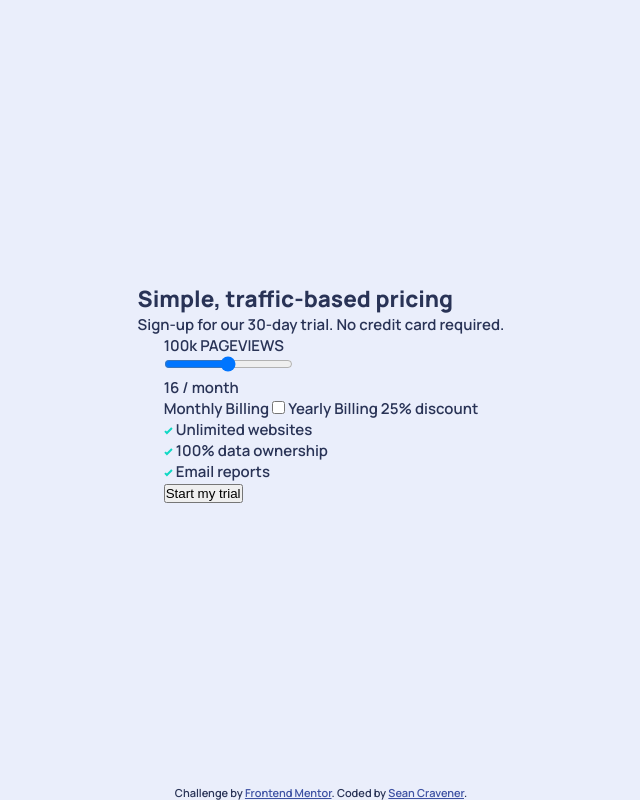
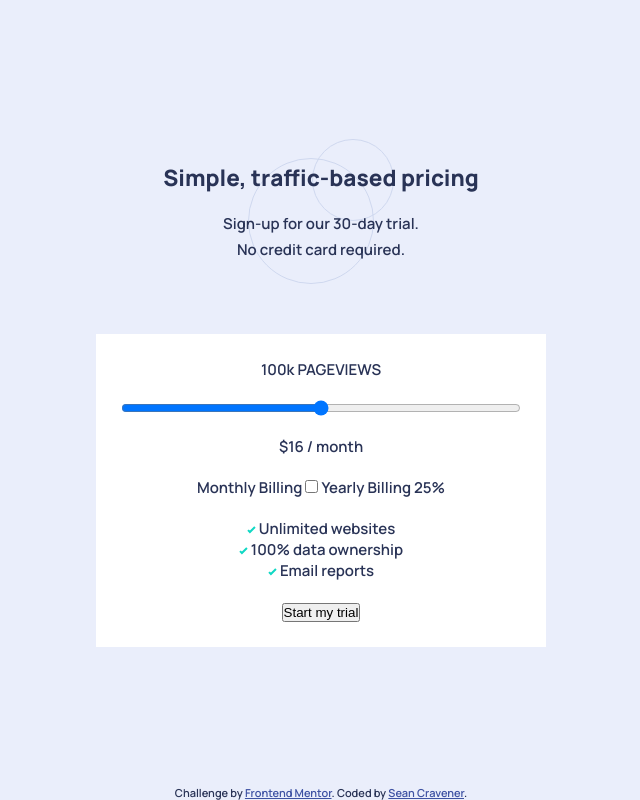
Before and after one commit to SeanCravener/Frontend-Mentor-Interactive-pricing-component, a plain HTML site: page index.html in a window 1280 px wide. Shown: the whole page, without its empty margins (319-959 px from the left). Drawn offline with Linux system fonts and the light colour scheme.

Commit message:
Styling and HTML structure

```diff
--- a/index.html
+++ b/index.html
@@ -25,10 +25,10 @@
     <section class="container">
       <div class="top">
         <h1>Simple, traffic-based pricing</h1>
-        <p>Sign-up for our 30-day trial. No credit card required.</p>
+        <p>Sign-up for our 30-day trial.</p>
+        <p>No credit card required.</p>
       </div>
       <div class="bottom">
-        <div class="pageviews__price">
         <p class="pageviews__display">
           <span id="pageviews-display">100K</span> PAGEVIEWS
         </p>
@@ -41,19 +41,17 @@
           id="price-slider"
         />
         <p class="price__display">
-            <span id="price-display">$16.00</span> / month
+          $<span id="price-display">16.00</span> / month
         </p>
-        </div>
-        <div class="billing">
+        <div class="billing__discount">
           <span>Monthly Billing</span>
           <label class="switch">
             <input type="checkbox" id="discount-toggle" />
             <span class="slider round"></span>
           </label>
           <span>Yearly Billing</span>
-          <span class="discount">25% discount</span>
+          <span class="discount">25%</span>
         </div>
-        <div class="features__submit">
         <div class="features">
           <div class="feature">
             <img src="./images/icon-check.svg" alt="checkmark" />
@@ -72,7 +70,6 @@
           <button>Start my trial</button>
         </div>
       </div>
-      </div>
     </section>
     <div class="attribution">
       Challenge by
--- a/style.css
+++ b/style.css
@@ -50,4 +50,37 @@ body {
   align-items: center;
   justify-content: center;
   height: 100%;
+  padding: 25px;
 }
+
+.top {
+  margin-bottom: 50px;
+  text-align: center;
+  background-image: url("/images/pattern-circles.svg");
+  background-repeat: no-repeat;
+  background-position: center;
+  background-size: contain;
+  height: 145px;
+  justify-content: center;
+  display: flex;
+  flex-direction: column;
+
+  & h1 {
+    margin-bottom: 20px;
+  }
+
+  & :nth-child(2) {
+    margin-bottom: 5px;
+  }
+}
+
+.bottom {
+  text-align: center;
+  gap: 20px 0px;
+  display: flex;
+  flex-direction: column;
+  padding: 25px;
+  background-color: var(--white);
+  width: 100%;
+  max-width: 450px;
+}
```
Lines whose indentation alone changed are shown as unchanged.
